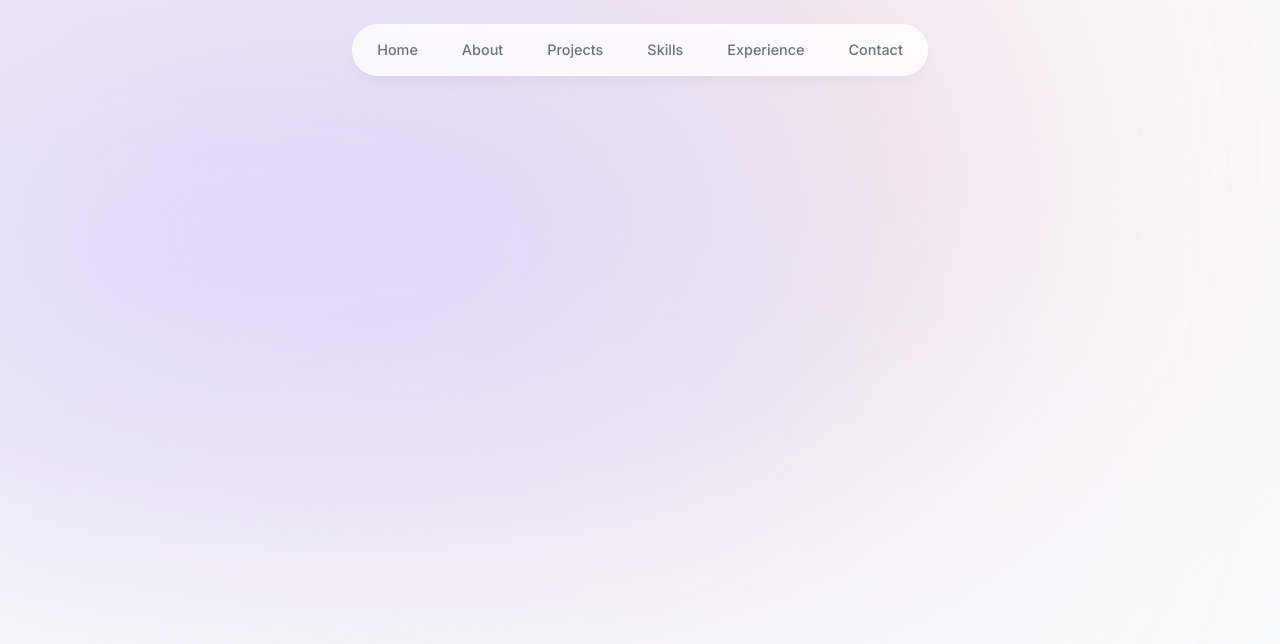
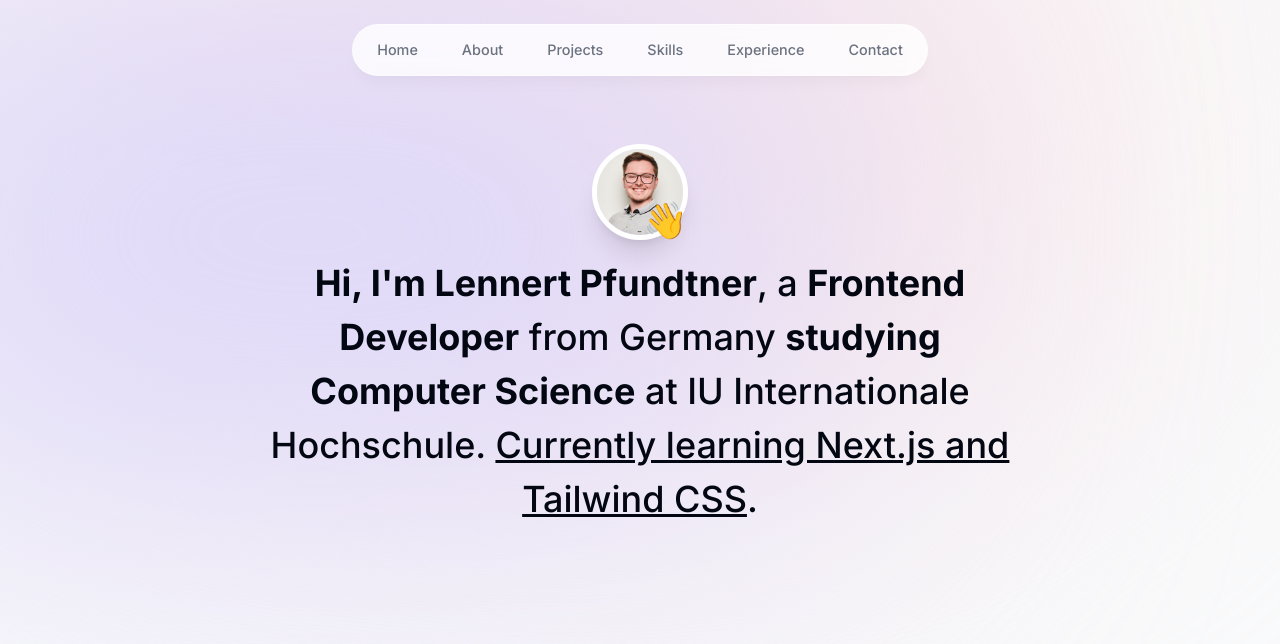
Before and after one commit to KrokoNinja/nextjs-portfolio-ts, a Next.js app: page / in a window 1280 px wide. Shown: the top 644 px of the page. Built offline with nearby package versions, Linux system fonts and the light colour scheme.

Commit message:
add ProfilePicture, Intro component and styling

```diff
--- a/app/layout.tsx
+++ b/app/layout.tsx
@@ -14,7 +14,7 @@ export const metadata: Metadata = {
 export default function RootLayout({ children }: { children: React.ReactNode }) {
 	return (
 		<html lang="en">
-			<body className={`${inter.className} bg-gray-50 text-gray-950 relative`}>
+			<body className={`${inter.className} bg-gray-50 text-gray-950 relative pt-28 sm:p-36`}>
 				<div className="bg-[#fbe2e3] absolute -z-10 top-[-6rem] right-[11rem] h-[31.25rem] w-[31.25rem] rounded-full blur-[10rem] sm:w-[68.75rem]"></div>
 				<div className="bg-[#dbd7fb] absolute -z-10 top-[-1rem] left-[-35rem] h-[31.25rem] w-[50rem] rounded-full blur-[10rem] sm:w-[68.75rem] md:left-[-33rem] lg:left-[-28rem] xl:left-[-15rem] 2xl:left-[-5rem]"></div>
 				<Header />
--- a/app/page.tsx
+++ b/app/page.tsx
@@ -1,3 +1,9 @@
+import Intro from "@/components/Intro";
+
 export default function Home() {
-	return <main></main>;
+	return (
+		<main className="flex flex-col items-center px-4">
+			<Intro />
+		</main>
+	);
 }
--- a/components/Header.tsx
+++ b/components/Header.tsx
@@ -1,6 +1,5 @@
 "use client";
 
-import React from "react";
 import { motion } from "framer-motion";
 import { links } from "@/lib/data";
 import Link from "next/link";
--- /dev/null
+++ b/components/Intro.tsx
@@ -0,0 +1,49 @@
+"use client";
+
+import Image from "next/image";
+import ProfilePicture from "@/public/cut-out-lennert.jpg";
+import { motion } from "framer-motion";
+
+export default function Intro() {
+	return (
+		<section className="mb-28 max-w-[50rem] text-center sm:mb-0">
+			<div className="flex items-center justify-center">
+				<div className="relative">
+					<motion.div
+						initial={{ opacity: 0, scale: 0 }}
+						animate={{ opacity: 1, scale: 1 }}
+						transition={{ type: "tween", duration: 0.2 }}
+					>
+						<Image
+							src={ProfilePicture}
+							alt="Lennert Pfundtner"
+							quality={95}
+							priority={true}
+							className="h-24 w-24 rounded-full object-cover border-[0.35rem] border-white shadow-xl"
+						/>
+					</motion.div>
+
+					<motion.span
+						className="absolute bottom-0 right-0 text-4xl"
+						initial={{ opacity: 0, scale: 0 }}
+						animate={{ opacity: 1, scale: 1 }}
+						transition={{ type: "spring", stiffness: 125, delay: 0.1, duration: 0.7 }}
+					>
+						👋
+					</motion.span>
+				</div>
+			</div>
+
+			<motion.p
+				className="mb-10 mt-4 px-4 font-medium text-2xl !leading-[1.5] sm:text-4xl"
+				initial={{ opacity: 0, y: 100 }}
+				animate={{ opacity: 1, y: 0 }}
+			>
+				<span className="font-bold">Hi, I'm Lennert Pfundtner</span>, a{" "}
+				<span className="font-bold">Frontend Developer</span> from Germany{" "}
+				<span className="font-bold">studying Computer Science</span> at IU Internationale
+				Hochschule. <span className="underline">Currently learning Next.js and Tailwind CSS</span>.
+			</motion.p>
+		</section>
+	);
+}
```
Also changed, not shown: public/cut-out-lennert.jpg (added).
